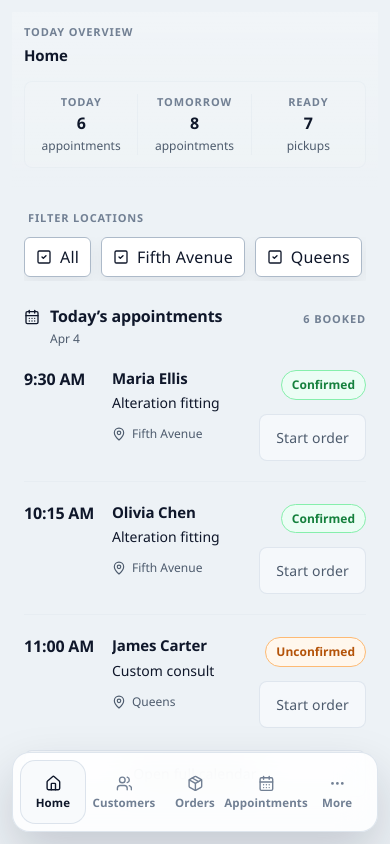
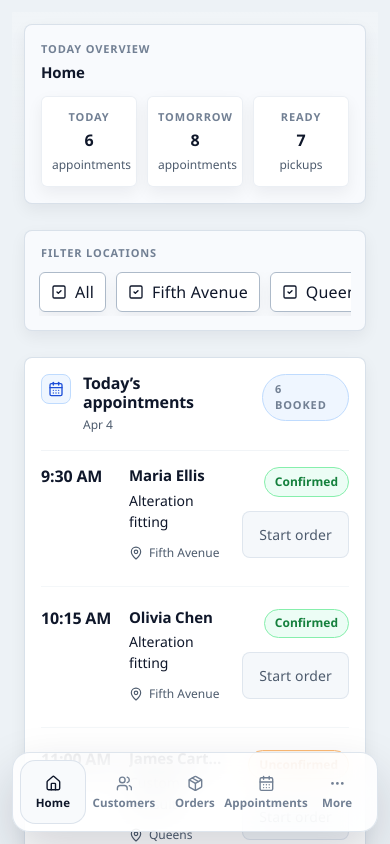
Before and after one commit to EvilHidden/maximus-prototype, a React (Vite) app: page / in a window 390 px wide. Shown: the top 844 px of the page. Built offline with nearby package versions, Linux system fonts and the light colour scheme.

Commit message:
Refine mobile home hierarchy

```diff
--- a/src/features/home/components/HomeMobileDashboard.tsx
+++ b/src/features/home/components/HomeMobileDashboard.tsx
@@ -4,9 +4,11 @@ import { CalendarDays, CheckSquare2, MapPin, Package, Square } from "lucide-reac
 import type { Appointment, PickupLocation } from "../../../types";
 import {
   ActionButton,
+  Surface,
+  SurfaceHeader,
   SelectionChip,
 } from "../../../components/ui/primitives";
-import { AppointmentIssuePill } from "../../../components/ui/pills";
+import { AppointmentIssuePill, CountPill } from "../../../components/ui/pills";
 import {
   getAppointmentAttentionLabel,
   getAppointmentTimeLabel,
@@ -73,10 +75,10 @@ function MobileMetric({
         : "text-[var(--app-text)]";
 
   return (
-    <div className="min-w-0 px-1 text-center">
+    <div className="min-w-0 rounded-[var(--app-radius-sm)] border border-[var(--app-border)]/45 bg-[var(--app-surface)]/88 px-2.5 py-3 text-center shadow-[var(--app-shadow-sm)]">
       <div className="app-text-overline text-[var(--app-text-soft)]/88">{label}</div>
-      <div className={`app-text-value mt-1 text-[0.98rem] ${valueToneClassName}`}>{value}</div>
-      <div className="app-text-caption mt-1 text-[var(--app-text-soft)]/76">{detail}</div>
+      <div className={`app-text-value mt-1.5 text-[1.02rem] ${valueToneClassName}`}>{value}</div>
+      <div className="app-text-caption mt-1.5 text-[var(--app-text-soft)]/76">{detail}</div>
     </div>
   );
 }
@@ -95,7 +97,7 @@ function MobileShortcutButton({
   return (
     <button
       onClick={onClick}
-      className="inline-flex h-9 shrink-0 items-center gap-2 rounded-[var(--app-radius-md)] border border-[var(--app-border)]/32 bg-transparent px-3 text-left transition hover:border-[var(--app-border-strong)]/55 hover:bg-[var(--app-surface-muted)]/12"
+      className="inline-flex h-9 shrink-0 items-center gap-2 rounded-[var(--app-radius-md)] border border-[var(--app-border)]/48 bg-[var(--app-surface)] px-3 text-left shadow-[var(--app-shadow-sm)] transition hover:border-[var(--app-border-strong)]/65 hover:bg-[var(--app-surface-muted)]/32"
     >
       <span
         className="app-icon-chip h-6.5 w-6.5 shrink-0 border-[var(--app-border)]/40 bg-[var(--app-surface-muted)]/8 [&_svg]:h-3.5 [&_svg]:w-3.5"
@@ -127,23 +129,36 @@ function MobileSection({
   action?: ReactNode;
   children: ReactNode;
 }) {
+  const headerTone = tone === "success" ? "success" : "info";
+  const iconStyle =
+    tone === "success"
+      ? {
+          borderColor: "var(--app-success-border)",
+          backgroundColor: "var(--app-success-bg)",
+          color: "var(--app-success-text)",
+        }
+      : {
+          borderColor: "var(--app-info-border)",
+          backgroundColor: "var(--app-info-bg)",
+          color: "var(--app-info-text)",
+        };
+
   return (
-    <section className="border-t border-[var(--app-border)]/34 pt-6 first:border-t-0 first:pt-0">
-      <div className="flex items-start justify-between gap-3">
-        <div className="flex items-start gap-2.5">
-          <Icon className="mt-0.5 h-4 w-4 shrink-0 text-[var(--app-text-soft)]" />
-          <div>
-            <div className="app-text-value">{title}</div>
-            <div className="mt-1 app-text-caption">{subtitle}</div>
+    <Surface tone="work" className="p-4">
+      <SurfaceHeader
+        icon={Icon}
+        iconStyle={iconStyle}
+        title={title}
+        subtitle={subtitle}
+        titleClassName="app-text-value"
+        subtitleClassName="app-text-caption"
+        meta={<CountPill count={count} label={countLabel} tone={headerTone} className="px-2.5 py-1" />}
+      />
+      <div className="mt-4 border-t border-[var(--app-border)]/32 pt-3.5">
+        <div className="space-y-0">{children}</div>
       </div>
-        </div>
-        <div className="app-text-overline shrink-0 pt-1 text-[var(--app-text-soft)]">
-          {count} {countLabel}
-        </div>
-      </div>
-      <div className="mt-5 space-y-0">{children}</div>
-      {action ? <div className="mt-5.5">{action}</div> : null}
-    </section>
+      {action ? <div className="mt-4 border-t border-[var(--app-border)]/30 pt-4">{action}</div> : null}
+    </Surface>
   );
 }
 
@@ -260,27 +275,24 @@ export function HomeMobileDashboard({
   const mobilePickups = readyPickups.slice(0, 2);
   return (
     <div className="space-y-6.5 md:hidden">
-      <div className="pb-4">
+      <Surface tone="control" className="p-4">
         <div className="flex items-start justify-between gap-3">
           <div>
-            <div className="app-text-overline text-[var(--app-text-soft)]/58">Today overview</div>
+            <div className="app-text-overline text-[var(--app-text-soft)]/62">Today overview</div>
             <div className="app-text-strong mt-1 text-[1rem]">Home</div>
           </div>
         </div>
 
-        <div className="mt-4 grid grid-cols-3 gap-0 rounded-[var(--app-radius-md)] border border-[var(--app-border)]/24 bg-[var(--app-surface-muted)]/8 py-3">
-          <div className="border-r border-[var(--app-border)]/24">
+        <div className="mt-3.5 grid grid-cols-3 gap-2.5">
           <MobileMetric label="Today" detail="appointments" value={String(todayAppointments.length)} tone="info" />
-          </div>
-          <div className="border-r border-[var(--app-border)]/24">
           <MobileMetric label="Tomorrow" detail="appointments" value={String(tomorrowAppointments.length)} tone="default" />
-          </div>
           <MobileMetric label="Ready" detail="pickups" value={String(readyPickups.length)} tone="success" />
         </div>
-      </div>
+      </Surface>
 
+      <Surface tone="control" className="px-3.5 py-3.5">
         <div className="space-y-2.5">
-        <div className="app-text-overline px-1 text-[var(--app-text-soft)]/62">Filter locations</div>
+          <div className="app-text-overline px-0.5 text-[var(--app-text-soft)]/62">Filter locations</div>
           <div className="flex gap-2.5 overflow-x-auto pb-1 app-no-scrollbar">
           <SelectionChip
             selected={allLocationsActive}
@@ -315,6 +327,7 @@ export function HomeMobileDashboard({
           })}
         </div>
         </div>
+      </Surface>
 
       {hasVisibleHomeWork ? (
         <div className="space-y-6">
@@ -425,8 +438,9 @@ export function HomeMobileDashboard({
         />
       )}
 
-      <div className="space-y-2.5 border-t border-[var(--app-border)]/22 pt-5">
-        <div className="app-text-overline px-1 text-[var(--app-text-soft)]/58">Quick starts</div>
+      <Surface tone="support" className="px-3.5 py-3.5">
+        <div className="space-y-2.5">
+        <div className="app-text-overline px-0.5 text-[var(--app-text-soft)]/58">Quick starts</div>
         <div className="flex gap-3 overflow-x-auto pb-1.5 app-no-scrollbar">
           {mobileQuickActions.map((action) => (
             <MobileShortcutButton
@@ -439,6 +453,7 @@ export function HomeMobileDashboard({
           ))}
         </div>
         </div>
+      </Surface>
     </div>
   );
 }
```
Lines whose indentation alone changed are shown as unchanged.
